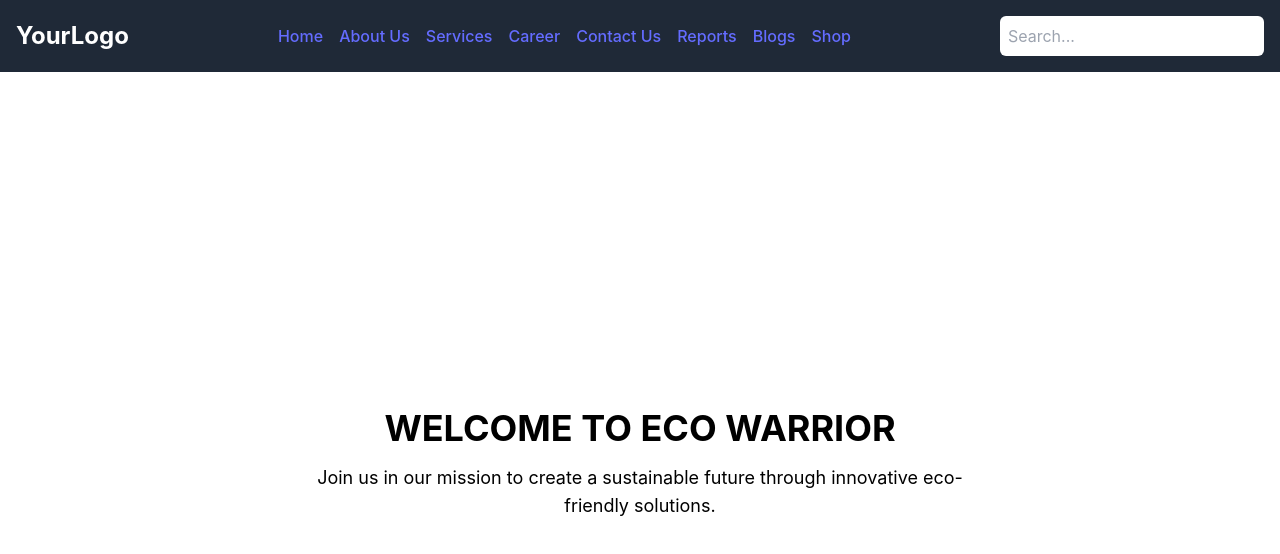
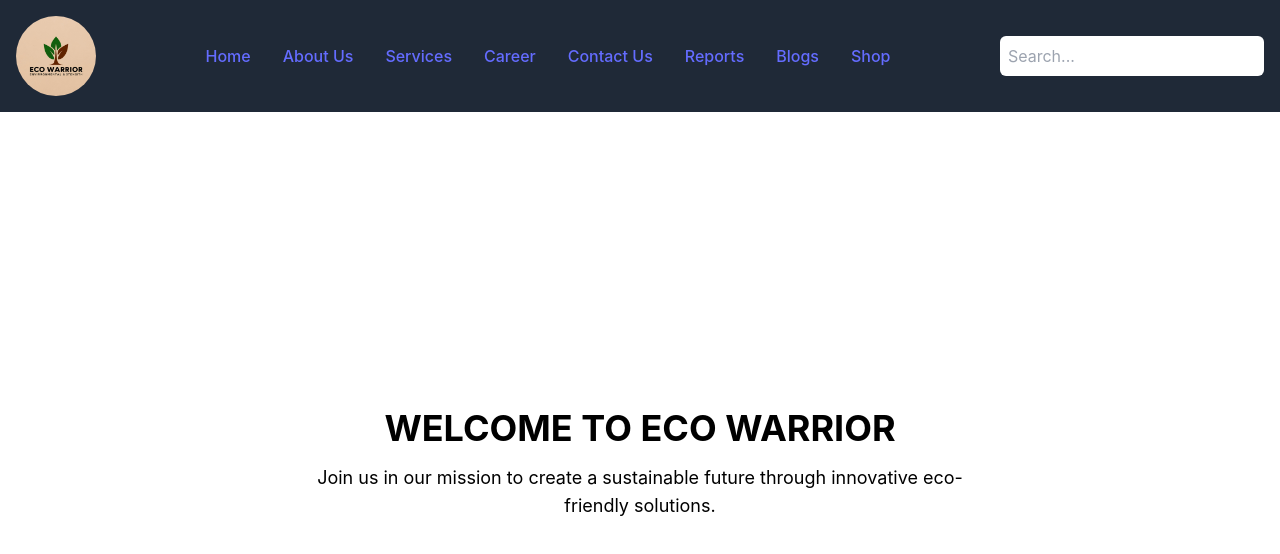
Before and after one commit to Bharat-vivek/Eco_warrior, a React (Vite) app in the folder Frontend/: page / in a window 1280 px wide. Shown: the top 554 px of the page. Built offline with nearby package versions, Linux system fonts and the light colour scheme.

Commit message:
adding logo

```diff
--- a/Frontend/src/components/Navbar.jsx
+++ b/Frontend/src/components/Navbar.jsx
@@ -6,48 +6,50 @@ const Navbar = () => {
 
     return (
         <header className="fixed top-0 left-0 w-full z-50 flex items-center justify-between p-4 bg-gray-800 text-white">
-            <div className="text-2xl font-bold">
-                YourLogo
+            <div className="flex items-center justify-center w-20 h-20 rounded-full overflow-hidden bg-gray-200" id="logo">
+                <img src="logo.jpg" alt="Logo" className="w-full h-full object-cover" />
             </div>
             <nav className="hidden md:flex space-x-4">
-                <a href="#home" className="hover:text-gray-300">Home</a>
-                <a href="#about" className="hover:text-gray-300">About Us</a>
-                <a href="#services" className="hover:text-gray-300">Services</a>
-                <a href="#career" className="hover:text-gray-300">Career</a>
-                <a href="#contact" className="hover:text-gray-300">Contact Us</a>
-                <a href="#reports" className="hover:text-gray-300">Reports</a>
-                <a href="#blogs" className="hover:text-gray-300">Blogs</a>
-                <a href="#shop" className="hover:text-gray-300">Shop</a>
+                <a href="#home" className="px-2 hover:text-gray-100">Home</a>
+                <a href="#about" className="px-2 hover:text-gray-100">About Us</a>
+                <a href="#services" className="px-2 hover:text-gray-100">Services</a>
+                <a href="#career" className="px-2 hover:text-gray-100">Career</a>
+                <a href="#contact" className="px-2 hover:text-gray-100">Contact Us</a>
+                <a href="#reports" className="px-2 hover:text-gray-100">Reports</a>
+                <a href="#blogs" className="px-2 hover:text-gray-100">Blogs</a>
+                <a href="#shop" className="px-2 hover:text-gray-100">Shop</a>
             </nav>
             <div className="hidden md:flex items-center">
                 <input
                     type="text"
                     placeholder="Search..."
-                    className="p-2 rounded-md text-black"
+                    className="p-2 rounded-md text-gray-800"
+                    tabIndex="0"
                 />
             </div>
             {/* Mobile Menu Toggle */}
             <button
-                className="md:hidden p-2 rounded-md hover:bg-gray-700"
+                className="md:hidden p-2 rounded-md hover:bg-gray-600"
                 onClick={() => setIsOpen(!isOpen)}
             >
                 ☰
             </button>
             {/* Mobile Menu */}
             {isOpen && (
-                <nav className="flex flex-col absolute top-16 left-0 w-full bg-gray-800 space-y-2 p-4 md:hidden">
-                    <a href="#home" className="hover:text-gray-300">Home</a>
-                    <a href="#about" className="hover:text-gray-300">About Us</a>
-                    <a href="#services" className="hover:text-gray-300">Services</a>
-                    <a href="#career" className="hover:text-gray-300">Career</a>
-                    <a href="#contact" className="hover:text-gray-300">Contact Us</a>
-                    <a href="#reports" className="hover:text-gray-300">Reports</a>
-                    <a href="#blogs" className="hover:text-gray-300">Blogs</a>
-                    <a href="#shop" className="hover:text-gray-300">Shop</a>
+                <nav className="flex flex-col absolute top-16 left-0 w-full bg-gray-800 text-white space-y-2 p-4 md:hidden">
+                    <a href="#home" className="px-2 hover:text-gray-400">Home</a>
+                    <a href="#about" className="px-2 hover:text-gray-400">About Us</a>
+                    <a href="#services" className="px-2 hover:text-gray-400">Services</a>
+                    <a href="#career" className="px-2 hover:text-gray-400">Career</a>
+                    <a href="#contact" className="px-2 hover:text-gray-400">Contact Us</a>
+                    <a href="#reports" className="px-2 hover:text-gray-400">Reports</a>
+                    <a href="#blogs" className="px-2 hover:text-gray-400">Blogs</a>
+                    <a href="#shop" className="px-2 hover:text-gray-400">Shop</a>
                     <input
                         type="text"
                         placeholder="Search..."
-                        className="p-2 mt-2 rounded-md text-black"
+                        className="p-2 mt-2 rounded-md text-gray-800"
+                        tabIndex="0"
                     />
                 </nav>
             )}
```
